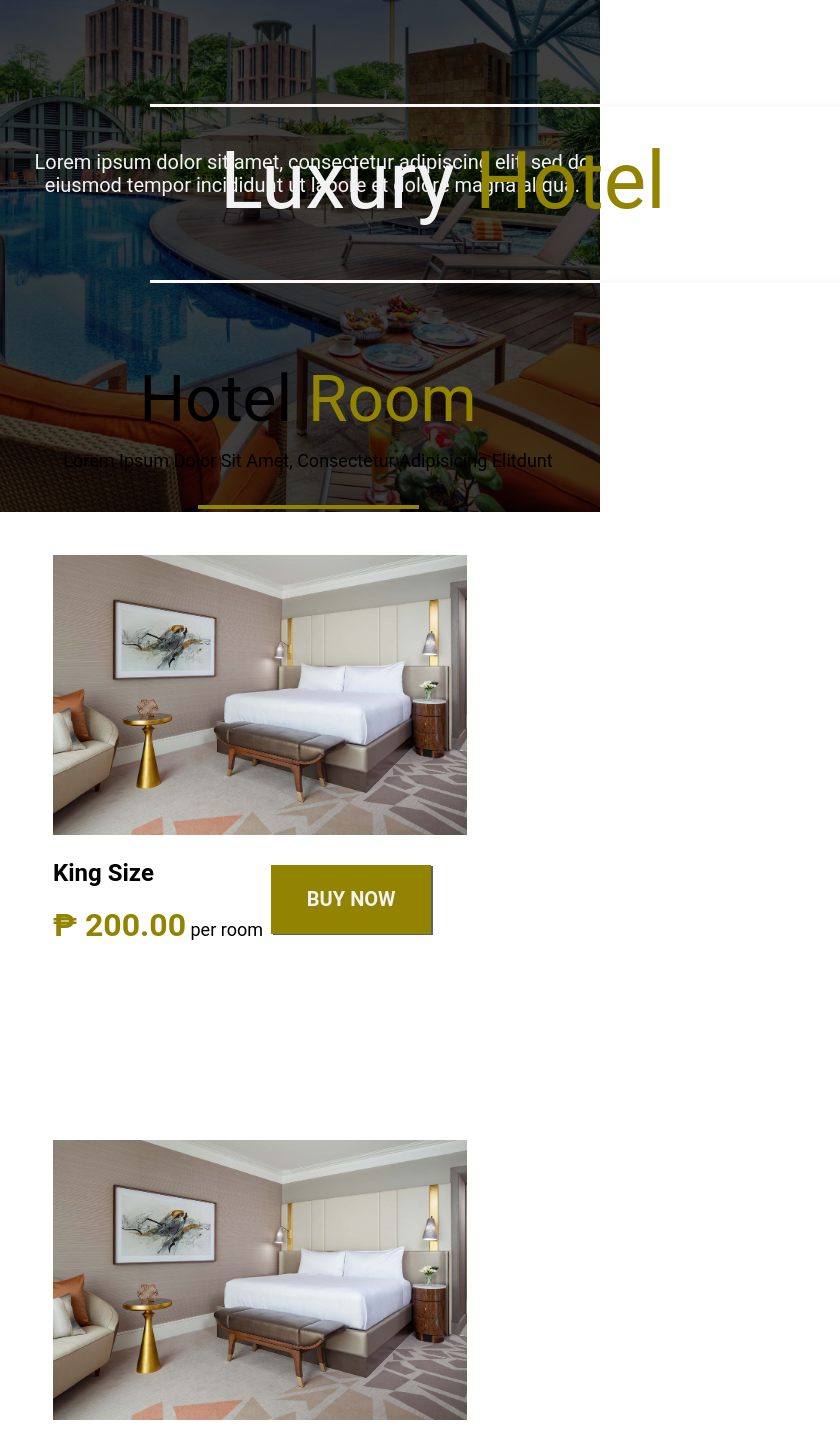
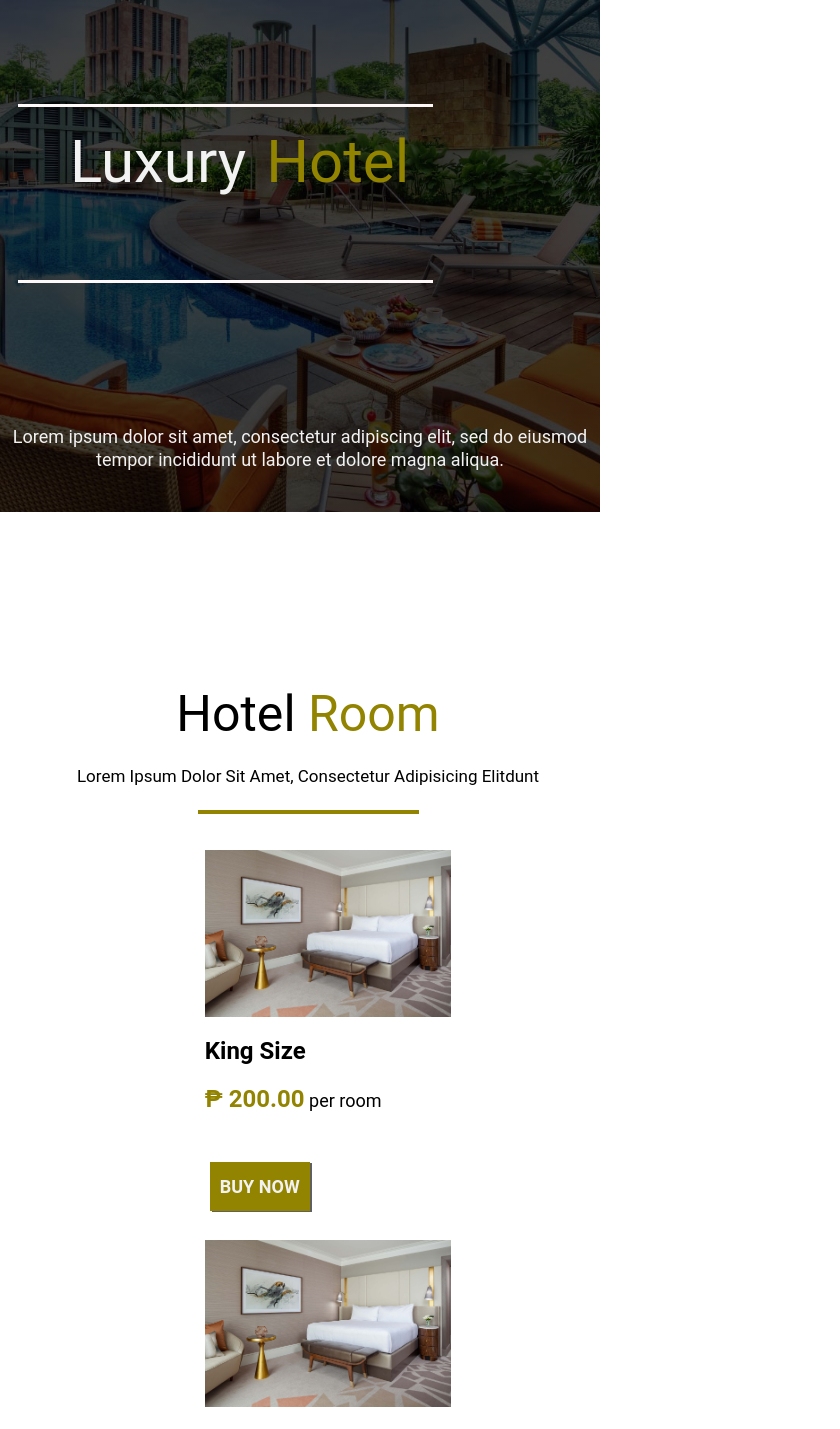
Before and after one commit to jayekzdi/hotel-room-xd, an Angular app: page / in a window 600 px wide. Shown: the top 1429 px of the page, 840 px wide, since content can reach past the window. Built offline with nearby package versions, Linux system fonts and the light colour scheme.

Commit message:
updated Css as of 8/28/19

```diff
--- a/src/app/app.component.css
+++ b/src/app/app.component.css
@@ -0,0 +1,4 @@
+html{
+    overflow: scroll;
+    overflow-x: hidden;
+}
--- a/src/app/header/header.component.css
+++ b/src/app/header/header.component.css
@@ -1,3 +1,4 @@
+
 .banner-img {
     position: absolute;
     width: -webkit-fill-available;
@@ -51,8 +52,8 @@
 }
 .banner-caption{
     width: 609px;
-    height: 137px;
-    margin: 18% auto;
+    height: 18px;
+    margin: 23% auto;
     font-family: roboto;
     font-size: 20px;
     line-height: 23px;
@@ -63,3 +64,132 @@
     color: #F2F2F2;
 
 }
+@media (max-width:1024px){
+    .banner-caption {
+
+
+        height:  10px;
+        margin: 29% auto 35%;
+        font-size: 18px;
+    }
+    .line{
+        width: 670px;
+    height: 3px;
+    left: 20%;
+    }
+    .banner-name{
+        left: 30%;
+    }
+
+}
+
+
+@media (max-width:900px){
+    .banner-caption {
+
+        height: 20px;
+        margin: 26.5% auto 25%;
+        font-size: 16px;
+    }
+    .line{
+        width: 610px;
+    height: 3px;
+    left: 20%;
+    }
+    .banner-name{
+        left: 30%;
+        font-size: 4.29em;
+        top: 7%;
+    }
+}
+
+@media (max-width: 768px) {
+    .banner-caption {
+        width: auto;
+        height: 20px;
+        margin: 45% auto 35%;
+        font-size: 15px;
+    }
+    .banner-name{
+        left: 26%;
+        font-size: 50px;
+        top: 10%;
+    }
+    .line{
+        width: 435px;
+
+    }
+    .bottom{
+        top: 25%;
+    }
+}
+
+@media only screen and (min-width: 425px) and (max-width: 690px) {
+    .banner-caption {
+        width: auto;
+        height: 20px;
+        margin: 75% auto 35%;
+        font-size: 18px;
+    }
+    .banner-name{
+        left: 10%;
+    top: 10.7%;
+    font-size: 60px;
+    }
+    .line{
+        width: 415px;
+        left: 3%;
+
+    }
+    .bottom {
+        top: 35%;
+    }
+}
+
+@media only screen and (min-width: 375px) and (max-width: 425px){
+.banner-name {
+    left: 10%;
+    font-size: 55px;
+
+ }
+ .banner-caption {
+    width: 300px;
+    height: 20px;
+    margin: 85% auto 35%;
+    font-size: 0.80em;
+    }
+    .line{
+        width: 350px;
+        left: 3%;
+    }
+}
+
+@media only screen and (min-width: 320px) and (max-width: 375px){
+    .banner-name {
+        left: 4%;
+        font-size: 50px;
+        top: 10%;
+        width: 92%;
+
+     }
+     .banner-caption {
+        width: 300px;
+        height: 20px;
+        margin: 95% auto 35%;;
+        font-size: 0.80em;
+        }
+        .line{
+            width: 305px;
+            left: 3%;
+        }
+    }
+
+    @media only screen and (max-width: 320px){
+
+    .banner-caption {
+    width: 300px;
+    height: 20px;
+    margin: 100% auto 35%;
+    font-size: 0.80em;
+    }
+}
--- a/src/app/prices/prices.component.css
+++ b/src/app/prices/prices.component.css
@@ -1,5 +1,6 @@
 *{
     font-family:roboto;
+
 }
 .container{
     position: absolute;
@@ -42,11 +43,12 @@ margin: 30px auto;
     position: absolute;
 }
 .pr-grid{
-    width: 414px;
-height: 585px;
-list-style: none;
-display: inline-block;
-margin: 0 5px;
+    width: 416px;
+    height: 391px;
+    list-style: none;
+    display: inline-block;
+    margin: 0 5px;
+
 }
 .pr-grid img{
     width: 100%;
@@ -89,3 +91,46 @@ color: #f2f2f2;
     color:#f2f2f2;
     transition: 250ms;
 }
+
+@media screen and (max-width:1024px){
+    .pr-grid{
+        width: 300px;
+        height: 390px;
+    }
+    .btn{
+        width: 100px;
+        height: 49px;
+        font-size: 18px;
+    }
+    .gold{
+        font-size: 1.5rem;
+    }
+}
+
+@media screen and (max-width:985px){
+    .pr-grid{
+        width: 44%;
+        display: flex;
+        /* margin: 0 auto; */
+        flex-direction: column;
+        flex-flow: wrap;
+        align-content: flex-start;
+        margin: 0 auto;
+    }
+    .btn{
+        top: 8%;
+    }
+    .gold{
+        font-size: 1.5rem;
+    }
+    .section-header h1{
+        font-size: 50px;
+        width:100% ;
+    }
+    .section-caption{
+        font-size: 17px;
+    }
+    .line{
+        margin: 20px auto;
+    }
+}
```
